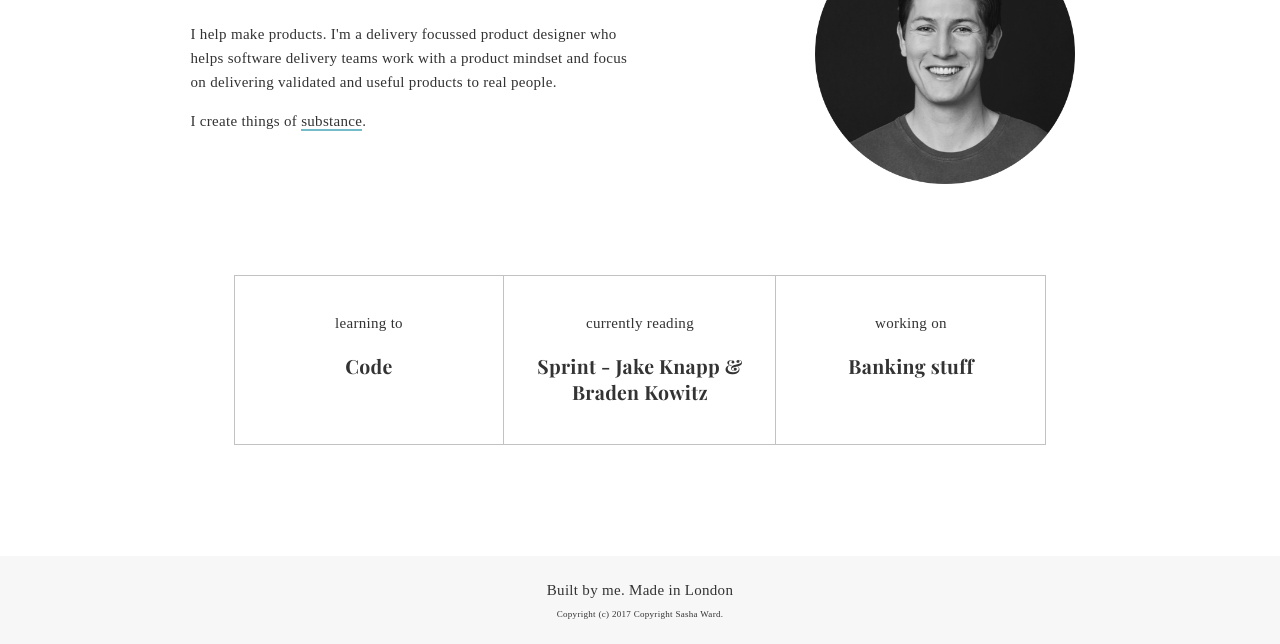
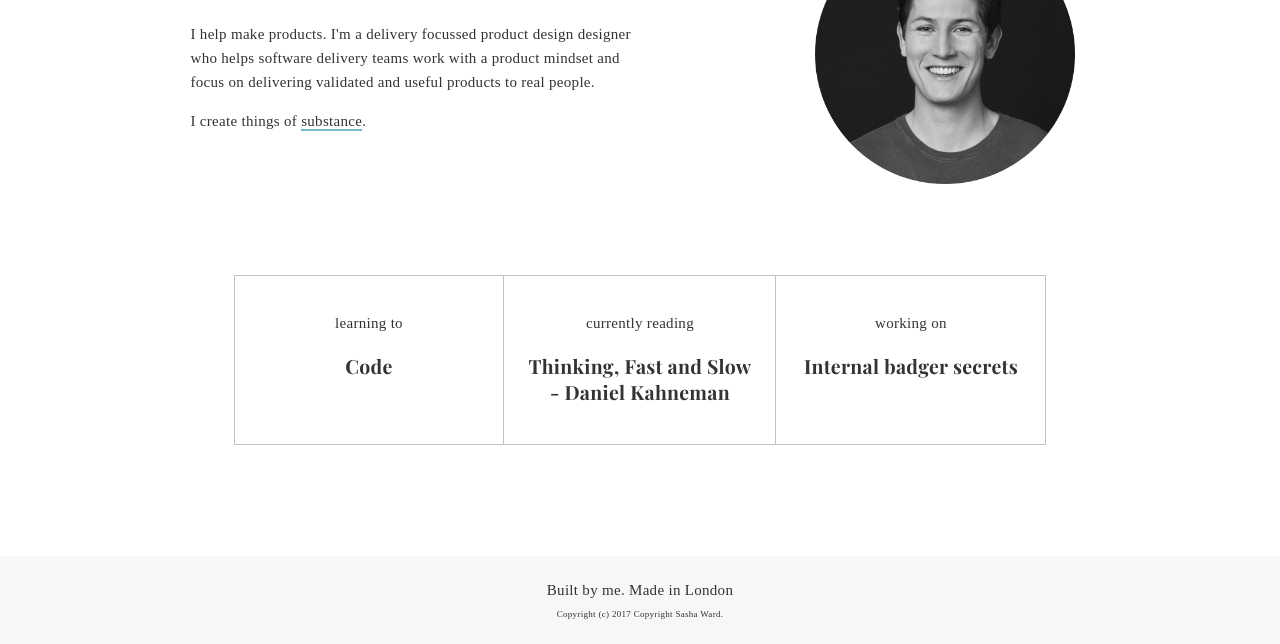
Before and after one commit to sashaward/portfolio, a plain HTML site: page index.html in a window 1280 px wide. Shown: the part 411-1055 px from the top of the page. Drawn offline with nearby package versions, Linux system fonts and the light colour scheme; a web font is replaced by a local one.

Commit message:
copy update to bio

```diff
--- a/index.html
+++ b/index.html
@@ -3,9 +3,8 @@
   <head>
     <meta charset="utf-8">
     <meta name="Sasha Ward Portfolio">
+    <meta name="viewport" content="width=device-width, initial-scale=1">
     <title>Sasha Ward portfolio</title>
-    <!-- responsive control of viewport -->
-    <meta name="viewport" content="width=device-width, initial-scale=1.0">
 
     <!-- external fontawesome link -->
     <script src="https://use.fontawesome.com/88fabf230b.js"></script>
@@ -55,7 +54,7 @@
       <div class="hero">
         <div class="intro">
           <h2>User Experience &amp; Product Designer </h2>
-          <p>I help make products. I'm a delivery focussed product designer who helps software delivery teams work with a product mindset and focus on delivering validated and useful products to real people.</p>
+          <p>I help make products. I'm a delivery focussed product design designer who helps software delivery teams work with a product mindset and focus on delivering validated and useful products to real people.</p>
           <p>I create things of <ins class="margin2">substance</ins>.</p>
         </div>
 
@@ -74,11 +73,11 @@
           </td>
           <td>
             <p>currently reading</p>
-            <h3>Sprint - Jake Knapp &amp; Braden Kowitz</h3>
+            <h3>Thinking, Fast and Slow - Daniel Kahneman</h3>
           </td>
           <td>
             <p>working on</p>
-            <h3>Banking stuff</h3>
+            <h3>Internal badger secrets</h3>
           </td>
         </tr>
       </tbody>
```
